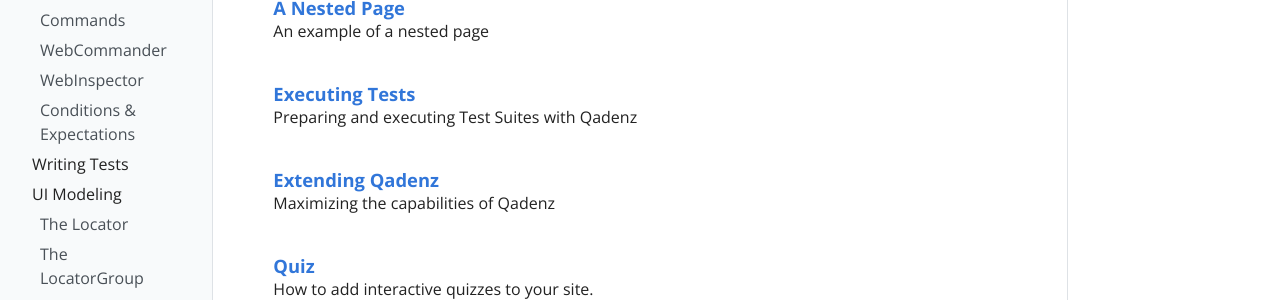
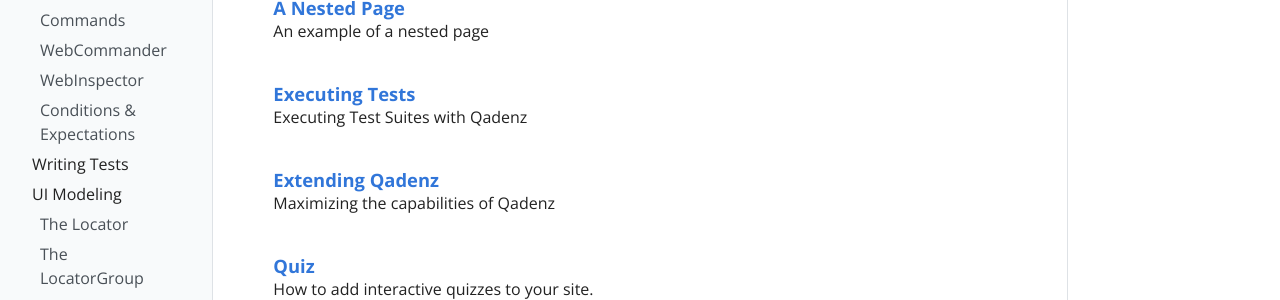
Before and after one commit to qadenz/qadenz.github.io, a Jekyll site: the page built from pages/docs.md, in a window 1280 px wide and 900 px high. Shown: the part 408-708 px from the top of the window. Built offline with Jekyll 4.4.1, drawn with Linux system fonts in a browser that asks for light colours.

Commit message:
Added Executing Tests link and page stub

```diff
--- a/_data/toc.yml
+++ b/_data/toc.yml
@@ -42,6 +42,8 @@
           url: "docs/configuring-qadenz#testng-suite-xml-parameters"
         - title: Browser Config Profiles
           url: "docs/configuring-qadenz#browser-configuration-profiles"
+    - title: Executing Tests
+      url: "docs/executing-tests"
     - title: Logging & Reporting
       url: "docs/logging-and-reporting"
 - title: FAQ
--- a/_docs/executing-tests.md
+++ b/_docs/executing-tests.md
@@ -1,5 +1,5 @@
 ---
 title: Executing Tests
 tags:
-description: Preparing and executing Test Suites with Qadenz
+description: Executing Test Suites with Qadenz
 ---
```
